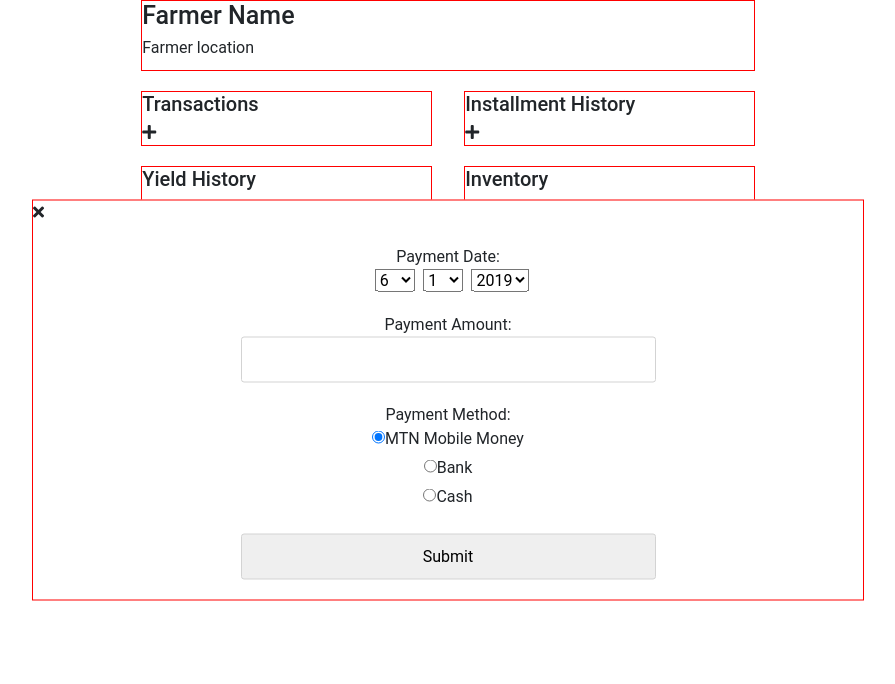
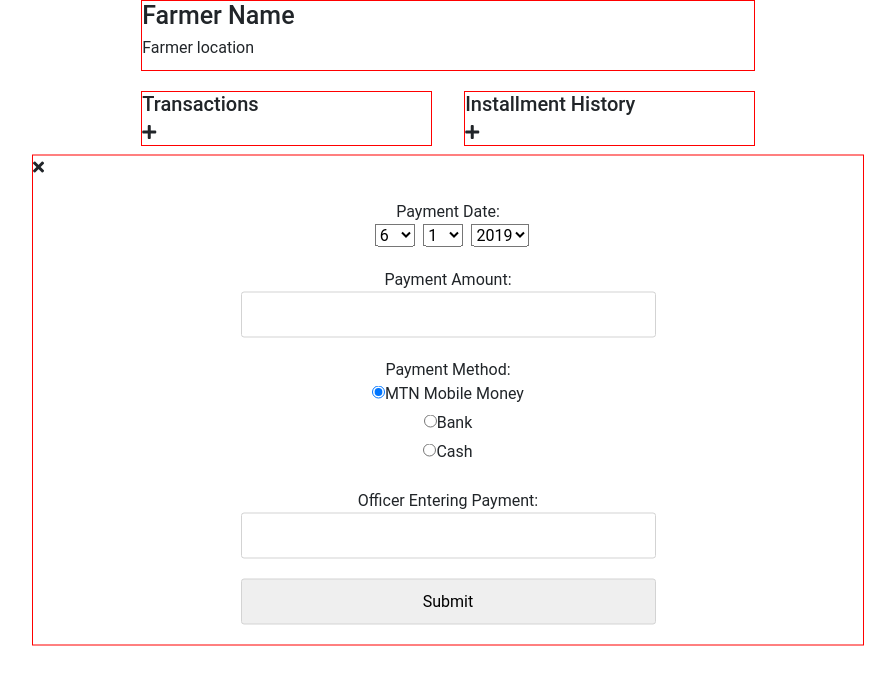
Before and after one commit to labs13-agriculture/front-end, a React (Create React App) app: page /testfarmer in a window 1280 px wide. Both pictures are taken after a click on the icon 664 px from the left and 132 px from the top of the page. Shown: the top 684 px of the page, without its empty margins (192-1087 px from the left). Built offline with nearby package versions, Linux system fonts and the light colour scheme; a web font is replaced by a local one.

Commit message:
added officer field for string

```diff
--- a/src/components/FarmerViewComponents/FarmerInstallmentForm.js
+++ b/src/components/FarmerViewComponents/FarmerInstallmentForm.js
@@ -12,7 +12,8 @@ class FarmerInstallmentForm extends Component{
             month: today.getMonth() + 1,
             day: today.getDate(),
             year: today.getYear() + 1900,
-            needsAmount: false
+            needsAmount: false,
+            officer: ""
         }
     }
 
@@ -28,10 +29,12 @@ class FarmerInstallmentForm extends Component{
             this.setState({
                 needsAmount: false
             })
+            //changed key names here to match java object
             const newInstallment = {
-                date: this.state.month + " " + this.state.day + ", " + this.state.year,
-                amount: parseFloat(this.state.amount),
-                method: this.state.payment
+                datePaid: this.state.month + " " + this.state.day + ", " + this.state.year,
+                paid: parseFloat(this.state.amount),
+                mode: this.state.payment,
+                officer: this.state.officer
             }
             this.props.addInstallment(newInstallment);
         }
@@ -61,25 +64,24 @@ class FarmerInstallmentForm extends Component{
 
 
     render(){
-        console.log(this.state);
         const monthArray = [1, 2, 3, 4, 5, 6, 7, 8, 9, 10, 11, 12];
         const dayArray = [1, 2, 3, 4, 5, 6, 7, 8, 9, 10, 11, 12, 13, 14, 15, 16, 17, 18, 19, 20, 21, 22, 23, 24, 25, 26, 27, 28, 29, 30, 31];
         const yearArray = [2018, 2019, 2020, 2021, 2022, 2023, 2024, 2025];
         return(
             <Modal>
-                <i onClick={() => this.props.toggleInstallment()} class="fas fa-times"></i>
+                <i onClick={() => this.props.toggleInstallment()} className="fas fa-times"></i>
                 <form onSubmit={e => this.formSubmit(e)}>
                     <Labels>
                         Payment Date:
                         <div>
                             <Dropdown value={this.state.month} name="month" onChange={this.handleChange}>
-                                {monthArray.map(month => <option value={month}>{month}</option>)}
+                                {monthArray.map((month, index) => <option key={index} value={month}>{month}</option>)}
                             </Dropdown>
                             <Dropdown value={this.state.day} name="day" onChange={this.handleChange}>
-                                {dayArray.map(day => <option value={day}>{day}</option>)}
+                                {dayArray.map((day, index) => <option key={index} value={day}>{day}</option>)}
                             </Dropdown>
                             <Dropdown value={this.state.year} name="year" onChange={this.handleChange}>
-                                {yearArray.map(year => <option value={year}>{year}</option>)}
+                                {yearArray.map((year, index) => <option key={index} value={year}>{year}</option>)}
                             </Dropdown>
                         </div>
                     </Labels>
@@ -126,6 +128,14 @@ class FarmerInstallmentForm extends Component{
                         </div>
                     </Labels>
                     <Labels>
+                        Officer Entering Payment:
+                        <input
+                            type="text"
+                            value={this.state.officer}
+                            name={"officer"}
+                            onChange={this.handleChange} />
+                    </Labels>
+                    <Labels>
                         <input type="submit" />
                     </Labels>
                 </form>
```
